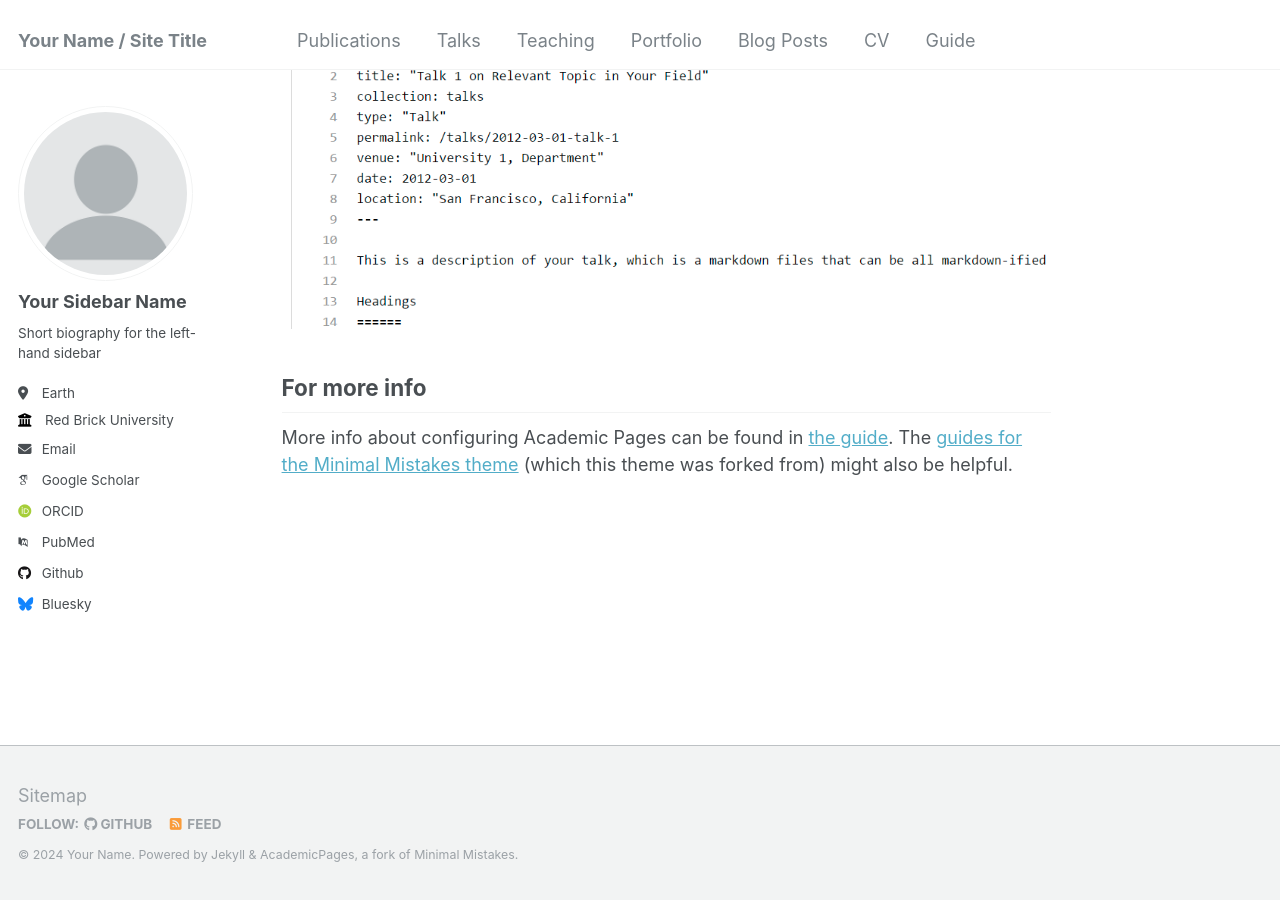
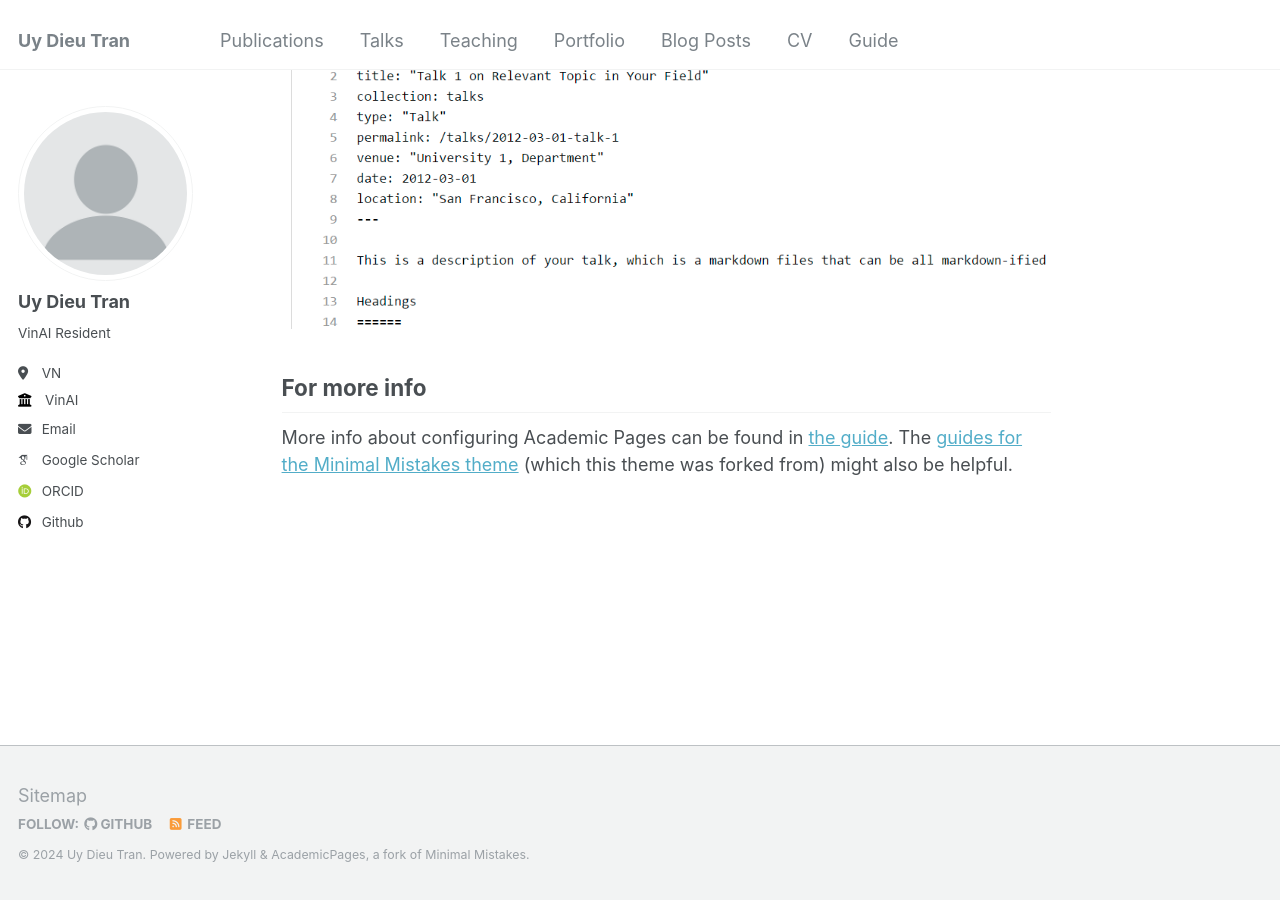
Before and after one commit to uytran20111999/uytd.github.io, a Jekyll site: the page built from _pages/about.md, in a window 1280 px wide and 900 px high, scrolled down 2660 px. Built offline with Jekyll 4.4.1, drawn with Linux system fonts in a browser that asks for light colours; some web fonts are replaced.

```diff
--- a/Gemfile
+++ b/Gemfile
@@ -8,7 +8,7 @@ source "https://rubygems.org"
 #
 # This will help ensure the proper Jekyll version is running.
 # Happy Jekylling!
-
+gem "ffi", "< 1.17.0"
 gem "github-pages", group: :jekyll_plugins
 
 # If you want to use Jekyll native, uncomment the line below.
--- a/_config.yml
+++ b/_config.yml
@@ -8,13 +8,13 @@
 
 # Basic Site Settings
 locale                   : "en-US"
-title                    : "Your Name / Site Title"
+title                    : "Uy Dieu Tran"
 title_separator          : "-"
-name                     : &name "Your Name"
-description              : &description "personal description"
-url                      : https://academicpages.github.io # the base hostname & protocol for your site e.g. "https://mmistakes.github.io"
+name                     : &name "Uy Dieu Tran"
+description              : &description "VinAI residents"
+url                      : https://uytran20111999.github.io/uytd.github.io/ # the base hostname & protocol for your site e.g. "https://mmistakes.github.io"
 baseurl                  : "" # the subpath of your site, e.g. "/blog"
-repository               : "academicpages/academicpages.github.io"
+repository               : "uytran20111999/uytd.github.io"
 
 # Site Author - The following control what appear as part of the author content on the side bar.
 #               If a field is blank the icon and link will not appear, otherwise it will be shown.
@@ -22,33 +22,33 @@ repository               : "academicpages/academicpages.github.io"
 author:
   # Biographic information
   avatar           : "profile.png"
-  name             : "Your Sidebar Name"
+  name             : "Uy Dieu Tran"
   pronouns         : # example: "she/her"
-  bio              : "Short biography for the left-hand sidebar"
-  location         : "Earth"
-  employer         : "Red Brick University"
+  bio              : "VinAI Resident"
+  location         : "VN"
+  employer         : "VinAI"
   uri              : # URL
-  email            : "none@example.org"
+  email            : "uytran20111999@gmail.com"
 
   # Academic websites
   arxiv            : # URL - Update with the correct link to your profile
-  googlescholar    : "https://scholar.google.com/citations?user=PS_CX0AAAAAJ"
+  googlescholar    : "https://scholar.google.com/citations?view_op=list_works&hl=en&user=OpPFGrIAAAAJ"
   impactstory      : # URL
-  orcid            : "http://orcid.org/yourorcidurl"
+  orcid            : "https://orcid.org/0009-0000-4950-5235"
   semantic         : # URL
-  pubmed           : "https://www.ncbi.nlm.nih.gov/pubmed/?term=john+snow"
+  # pubmed           : "https://www.ncbi.nlm.nih.gov/pubmed/?term=john+snow"
   researchgate     : # URL
 
   # Repositories and software development
   bitbucket        : # Username - Update with your username on the site
   codepen          : # Username
   dribbble         : # Username
-  github           : "academicpages"
+  github           : "uytran20111999"
   kaggle           : # Username
   stackoverflow    : # User number or user number and name (i.e., use "1" or "1/jeff-atwood")
 
   # Social media
-  bluesky          : "bsky.app" # Replace this with you Bluesky username
+  bluesky          : # Replace this with you Bluesky username
   facebook         : # Username
   flickr           : # Username
   foursquare       : # Username
```
